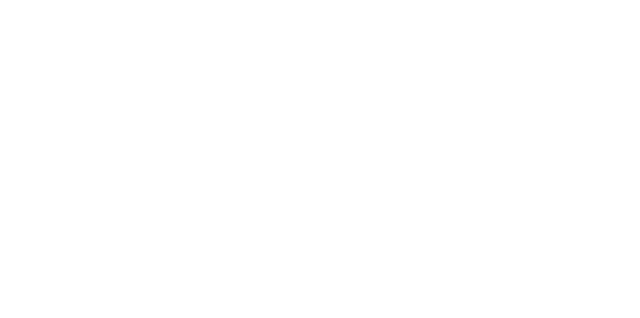
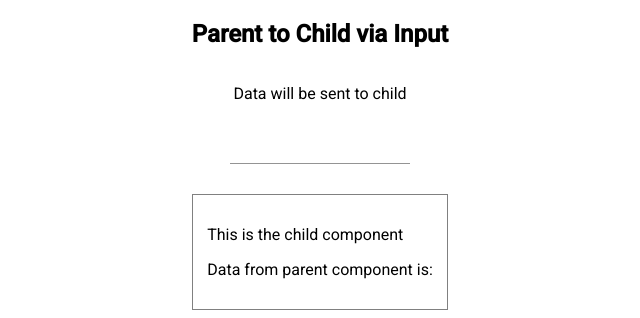
Before and after one commit to arundas1903/angular-lifecycle, an Angular app: page /parent-to-child-input in a window 1280 px wide. Before the commit this address led to /. Shown: the top 318 px of the page, without its empty margins (320-960 px from the left). Built offline with nearby package versions, Linux system fonts and the light colour scheme.

Commit message:
Parent to child via @Input

```diff
--- a/src/app/app-routing.module.ts
+++ b/src/app/app-routing.module.ts
@@ -3,12 +3,14 @@ import { Routes, RouterModule } from '@angular/router';
 import { MainComponent } from './components/main/main.component';
 import { GithubComponent } from './components/github/github.component';
 import { FlexComponent } from './components/flex/flex.component';
+import { ParentToChildInputComponent } from './components/parent-to-child-input/parent-to-child-input.component';
 
 
 const routes: Routes = [
   {path: '', component: MainComponent},
   {path: 'github', component: GithubComponent},
-  {path: 'flex', component: FlexComponent}
+  {path: 'flex', component: FlexComponent},
+  {path: 'parent-to-child-input', component: ParentToChildInputComponent}
 ];
 
 @NgModule({
--- a/src/app/app.module.ts
+++ b/src/app/app.module.ts
@@ -13,6 +13,8 @@ import { SubComponentComponent } from './components/sub-component/sub-component.
 import { SubComponent2Component } from './components/sub-component2/sub-component2.component';
 import { GithubComponent } from './components/github/github.component';
 import { FlexComponent } from './components/flex/flex.component';
+import { ParentToChildInputComponent } from './components/parent-to-child-input/parent-to-child-input.component';
+import { ChildComponent1Component } from './components/child-component1/child-component1.component';
 
 @NgModule({
   declarations: [
@@ -21,7 +23,9 @@ import { FlexComponent } from './components/flex/flex.component';
     SubComponentComponent,
     SubComponent2Component,
     GithubComponent,
-    FlexComponent
+    FlexComponent,
+    ParentToChildInputComponent,
+    ChildComponent1Component
   ],
   imports: [
     BrowserModule,
--- /dev/null
+++ b/src/app/components/child-component1/child-component1.component.css
@@ -0,0 +1,5 @@
+.child-wrapper {
+    border: 1px solid grey;
+    padding: 14px;
+    margin: 10px;
+}
--- /dev/null
+++ b/src/app/components/child-component1/child-component1.component.html
@@ -0,0 +1,5 @@
+<div class="child-wrapper">
+    <p>This is the child component</p>
+    <p>Data from parent component is:<b>{{parentData}}</b>
+    </p>
+</div>
--- /dev/null
+++ b/src/app/components/child-component1/child-component1.component.ts
@@ -0,0 +1,17 @@
+import { Component, OnInit, Input } from '@angular/core';
+
+@Component({
+  selector: 'app-child-component1',
+  templateUrl: './child-component1.component.html',
+  styleUrls: ['./child-component1.component.css']
+})
+export class ChildComponent1Component implements OnInit {
+
+  @Input() parentData: string;
+
+  constructor() { }
+
+  ngOnInit(): void {
+  }
+
+}
--- a/src/app/components/main/main.component.html
+++ b/src/app/components/main/main.component.html
@@ -30,5 +30,13 @@
                 Learning flex
             </a>
         </p>
+        <h4>
+            Data sharing ways
+        </h4>
+        <p>
+            <a [routerLink]="['/parent-to-child-input']" routerLinkActive="router-link-active" >
+                Parent to Child via @Input
+            </a>
+        </p>
     </div>
 </div>
--- /dev/null
+++ b/src/app/components/parent-to-child-input/parent-to-child-input.component.css
@@ -0,0 +1,5 @@
+.wrapper {
+    display: flex;
+    align-items: center;
+    flex-direction: column;
+}
--- /dev/null
+++ b/src/app/components/parent-to-child-input/parent-to-child-input.component.html
@@ -0,0 +1,10 @@
+<div class="wrapper">
+    <h2>
+        Parent to Child via Input
+    </h2>
+    <p>Data will be sent to child</p>
+    <mat-form-field>
+        <input matInput type="string" [(ngModel)]="parentData">
+    </mat-form-field>
+    <app-child-component1 [parentData]=parentData></app-child-component1>
+</div>
--- /dev/null
+++ b/src/app/components/parent-to-child-input/parent-to-child-input.component.ts
@@ -0,0 +1,17 @@
+import { Component, OnInit } from '@angular/core';
+
+@Component({
+  selector: 'app-parent-to-child-input',
+  templateUrl: './parent-to-child-input.component.html',
+  styleUrls: ['./parent-to-child-input.component.css']
+})
+export class ParentToChildInputComponent implements OnInit {
+
+  parentData: string = '';
+
+  constructor() { }
+
+  ngOnInit(): void {
+  }
+
+}
```
Also changed, not shown: 2 other files (tests, documents, lock files or other folders).
